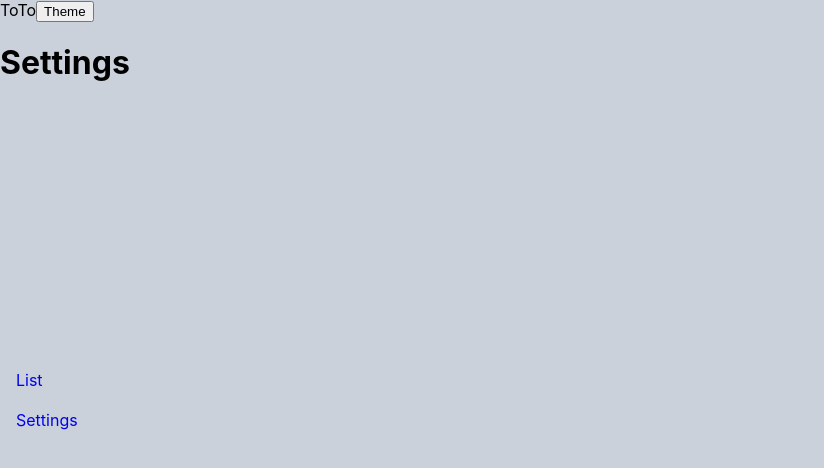
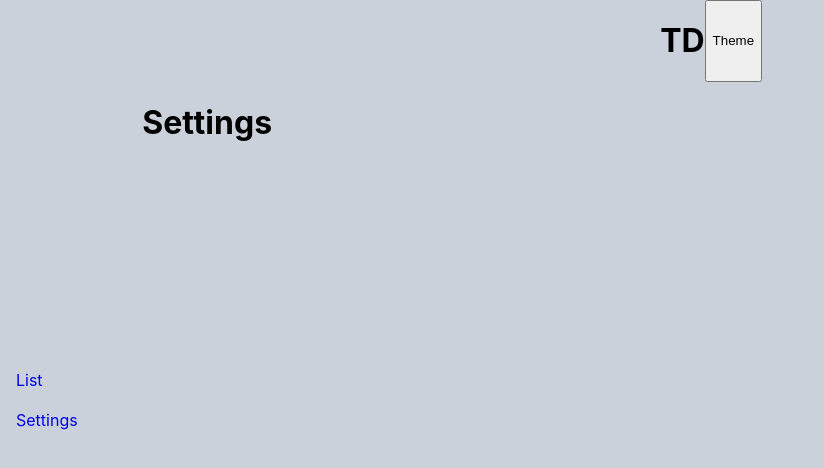
Before and after one commit to An1mus/merntodo, a React (Create React App) app: page /#/settings in a window 1280 px wide. Shown: the top 468 px of the page, without its empty margins (0-824 px from the left). Built offline with nearby package versions, Linux system fonts and the light colour scheme.

Commit message:
Fixed layout

```diff
--- a/src/App.scss
+++ b/src/App.scss
@@ -1,3 +1,13 @@
+*,
+* *,
+* * * {
+	box-sizing: border-box;
+}
+
+a {
+	text-decoration: none;
+}
+
 :root {
 	--grey: rgb(202, 209, 219);
 	--black: rgb(0, 0, 0);
@@ -19,17 +29,15 @@
 	--text-color-primary: var(--blue);
 }
 
-a {
-	text-decoration: none;
-}
-
 .app {
 	background: var(--background-color-primary);
 	color: var(--text-color-primary);
+	display: flex;
 	min-height: 100vh;
 	overflow: hidden;
 }
 
 .content-container {
 	margin: 0;
+	width: 100%;
 }
--- a/src/App.tsx
+++ b/src/App.tsx
@@ -1,6 +1,6 @@
 import React, {useState} from 'react';
 import './App.scss';
-import {Menu} from "./components/common";
+import {Header, Menu} from "./components/common";
 import {HashRouter, Route, Routes} from "react-router-dom";
 import {ToDoList, Settings} from "./routes";
 
@@ -11,20 +11,12 @@ function App() {
             <HashRouter>
                 <Menu />
                 <div className="content-container">
-                    <header className="app-header">
-                        <span>
-                            ToTo
-                        </span>
-                        <button onClick={() => setTheme(prev => !prev)}>
-                            Theme
-                        </button>
-                    </header>
-
+                    <Header onThemeUpdate={() => setTheme(theme => !theme)}/>
                     <div className="content">
-                            <Routes>
-                                <Route path={'/'} element={<ToDoList />}/>
-                                <Route path={'/settings'} element={<Settings />} />
-                            </Routes>
+                        <Routes>
+                            <Route path={'/'} element={<ToDoList />}/>
+                            <Route path={'/settings'} element={<Settings />} />
+                        </Routes>
                     </div>
                 </div>
             </HashRouter>
--- /dev/null
+++ b/src/components/common/Header/header.module.scss
@@ -0,0 +1,5 @@
+header {
+	display: flex;
+	width: 100%;
+	justify-content: center;
+}
--- /dev/null
+++ b/src/components/common/Header/index.tsx
@@ -0,0 +1,19 @@
+import React from 'react';
+import styles from './header.module.scss';
+
+interface Props {
+    onThemeUpdate: () => void
+}
+
+const Header: React.FC<Props> = ({onThemeUpdate}) => {
+    return <header className={styles.header}>
+        <h1>
+            TD
+        </h1>
+        <button onClick={() => onThemeUpdate()}>
+            Theme
+        </button>
+    </header>;
+}
+
+export default Header;
--- a/src/components/common/Menu/index.module.scss
+++ b/src/components/common/Menu/index.module.scss
@@ -2,11 +2,7 @@ nav {
 	display: flex;
 	flex-direction: column;
 	justify-content: center;
-	position: absolute;
-	left: 0;
-	top: 0;
-	bottom: 0;
-	width: auto;
+	width: 10rem;
 
 	a {
 		line-height: 1.5rem;
--- a/src/components/common/index.tsx
+++ b/src/components/common/index.tsx
@@ -1,5 +1,7 @@
 import Menu from "./Menu";
+import Header from "./Header";
 
 export {
+    Header,
     Menu
 }
```
